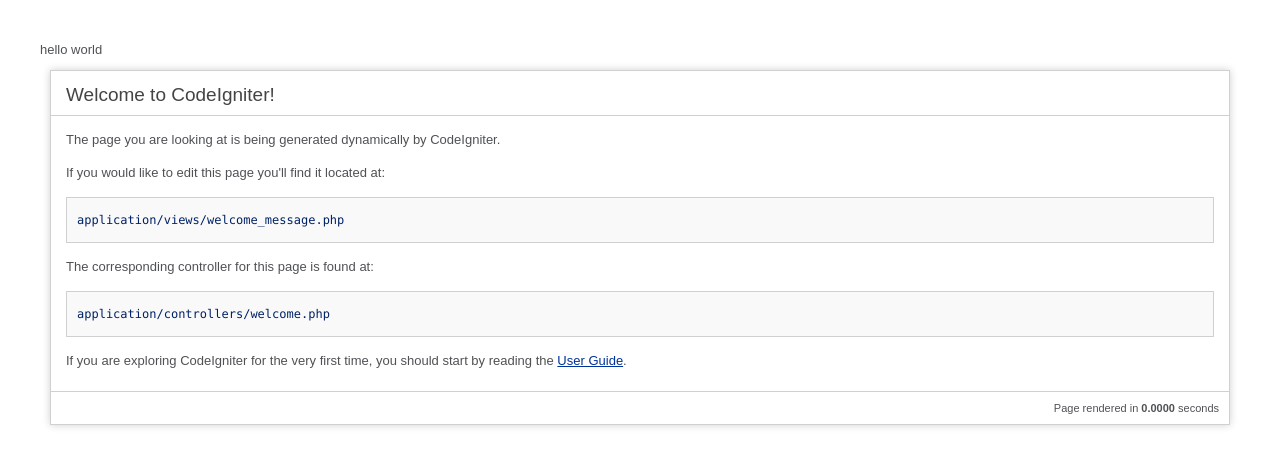
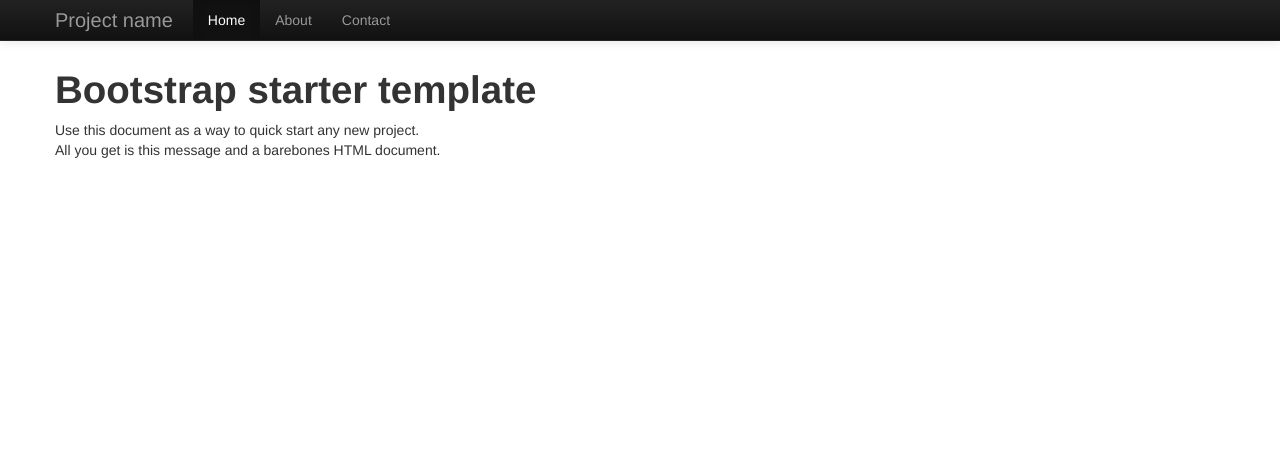
Before and after one commit to mariciabalayan/DLS-Restaurant, a CodeIgniter app: page / in a window 1280 px wide. Shown: the top 467 px of the page. Run offline with CodeIgniter, Linux system fonts and the light colour scheme; some libraries are stand-ins or nearby versions.

Commit message:
Bootstrap sample

```diff
--- a/application/views/welcome_message.php
+++ b/application/views/welcome_message.php
@@ -1,88 +1,80 @@
+
 <!DOCTYPE html>
 <html lang="en">
-    <?php echo "hello world"; ?>
-<head>
-	<meta charset="utf-8">
-	<title>Welcome to CodeIgniter</title>
-	<style type="text/css">
+    <head>
+        <meta charset="utf-8">
+        <title>Bootstrap, from Twitter</title>
+        <meta name="viewport" content="width=device-width, initial-scale=1.0">
+        <meta name="description" content="">
+        <meta name="author" content="">
 
-	::selection{ background-color: #E13300; color: white; }
-	::moz-selection{ background-color: #E13300; color: white; }
-	::webkit-selection{ background-color: #E13300; color: white; }
+        <!-- Le styles -->
+        <link href="assets/css/bootstrap.css" rel="stylesheet">
+        <style>
+            body {
+                padding-top: 60px; /* 60px to make the container go all the way to the bottom of the topbar */
+            }
+        </style>
+        <link href="assets/css/bootstrap-responsive.css" rel="stylesheet">
 
-	body {
-		background-color: #fff;
-		margin: 40px;
-		font: 13px/20px normal Helvetica, Arial, sans-serif;
-		color: #4F5155;
-	}
+        <!-- HTML5 shim, for IE6-8 support of HTML5 elements -->
+        <!--[if lt IE 9]>
+          <script src="assets/js/html5shiv.js"></script>
+        <![endif]-->
 
-	a {
-		color: #003399;
-		background-color: transparent;
-		font-weight: normal;
-	}
+        <!-- Fav and touch icons -->
+        <link rel="apple-touch-icon-precomposed" sizes="144x144" href="assets/ico/apple-touch-icon-144-precomposed.png">
+        <link rel="apple-touch-icon-precomposed" sizes="114x114" href="assets/ico/apple-touch-icon-114-precomposed.png">
+        <link rel="apple-touch-icon-precomposed" sizes="72x72" href="assets/ico/apple-touch-icon-72-precomposed.png">
+        <link rel="apple-touch-icon-precomposed" href="assets/ico/apple-touch-icon-57-precomposed.png">
+        <link rel="shortcut icon" href="assets/ico/favicon.png">
+    </head>
 
-	h1 {
-		color: #444;
-		background-color: transparent;
-		border-bottom: 1px solid #D0D0D0;
-		font-size: 19px;
-		font-weight: normal;
-		margin: 0 0 14px 0;
-		padding: 14px 15px 10px 15px;
-	}
+    <body>
 
-	code {
-		font-family: Consolas, Monaco, Courier New, Courier, monospace;
-		font-size: 12px;
-		background-color: #f9f9f9;
-		border: 1px solid #D0D0D0;
-		color: #002166;
-		display: block;
-		margin: 14px 0 14px 0;
-		padding: 12px 10px 12px 10px;
-	}
+        <div class="navbar navbar-inverse navbar-fixed-top">
+            <div class="navbar-inner">
+                <div class="container">
+                    <button type="button" class="btn btn-navbar" data-toggle="collapse" data-target=".nav-collapse">
+                        <span class="icon-bar"></span>
+                        <span class="icon-bar"></span>
+                        <span class="icon-bar"></span>
+                    </button>
+                    <a class="brand" href="#">Project name</a>
+                    <div class="nav-collapse collapse">
+                        <ul class="nav">
+                            <li class="active"><a href="#">Home</a></li>
+                            <li><a href="#about">About</a></li>
+                            <li><a href="#contact">Contact</a></li>
+                        </ul>
+                    </div><!--/.nav-collapse -->
+                </div>
+            </div>
+        </div>
 
-	#body{
-		margin: 0 15px 0 15px;
-	}
+        <div class="container">
 
-	p.footer{
-		text-align: right;
-		font-size: 11px;
-		border-top: 1px solid #D0D0D0;
-		line-height: 32px;
-		padding: 0 10px 0 10px;
-		margin: 20px 0 0 0;
-	}
+            <h1>Bootstrap starter template</h1>
+            <p>Use this document as a way to quick start any new project.<br> All you get is this message and a barebones HTML document.</p>
 
-	#container{
-		margin: 10px;
-		border: 1px solid #D0D0D0;
-		-webkit-box-shadow: 0 0 8px #D0D0D0;
-	}
-	</style>
-</head>
-<body>
+        </div> <!-- /container -->
 
-<div id="container">
-	<h1>Welcome to CodeIgniter!</h1>
+        <!-- Le javascript
+        ================================================== -->
+        <!-- Placed at the end of the document so the pages load faster -->
+        <script src="assets/js/jquery.js"></script>
+        <script src="assets/js/bootstrap-transition.js"></script>
+        <script src="assets/js/bootstrap-alert.js"></script>
+        <script src="assets/js/bootstrap-modal.js"></script>
+        <script src="assets/js/bootstrap-dropdown.js"></script>
+        <script src="assets/js/bootstrap-scrollspy.js"></script>
+        <script src="assets/js/bootstrap-tab.js"></script>
+        <script src="assets/js/bootstrap-tooltip.js"></script>
+        <script src="assets/js/bootstrap-popover.js"></script>
+        <script src="assets/js/bootstrap-button.js"></script>
+        <script src="assets/js/bootstrap-collapse.js"></script>
+        <script src="assets/js/bootstrap-carousel.js"></script>
+        <script src="assets/js/bootstrap-typeahead.js"></script>
 
-	<div id="body">
-		<p>The page you are looking at is being generated dynamically by CodeIgniter.</p>
-
-		<p>If you would like to edit this page you'll find it located at:</p>
-		<code>application/views/welcome_message.php</code>
-
-		<p>The corresponding controller for this page is found at:</p>
-		<code>application/controllers/welcome.php</code>
-
-		<p>If you are exploring CodeIgniter for the very first time, you should start by reading the <a href="user_guide/">User Guide</a>.</p>
-	</div>
-
-	<p class="footer">Page rendered in <strong>{elapsed_time}</strong> seconds</p>
-</div>
-
-</body>
+    </body>
 </html>
```
